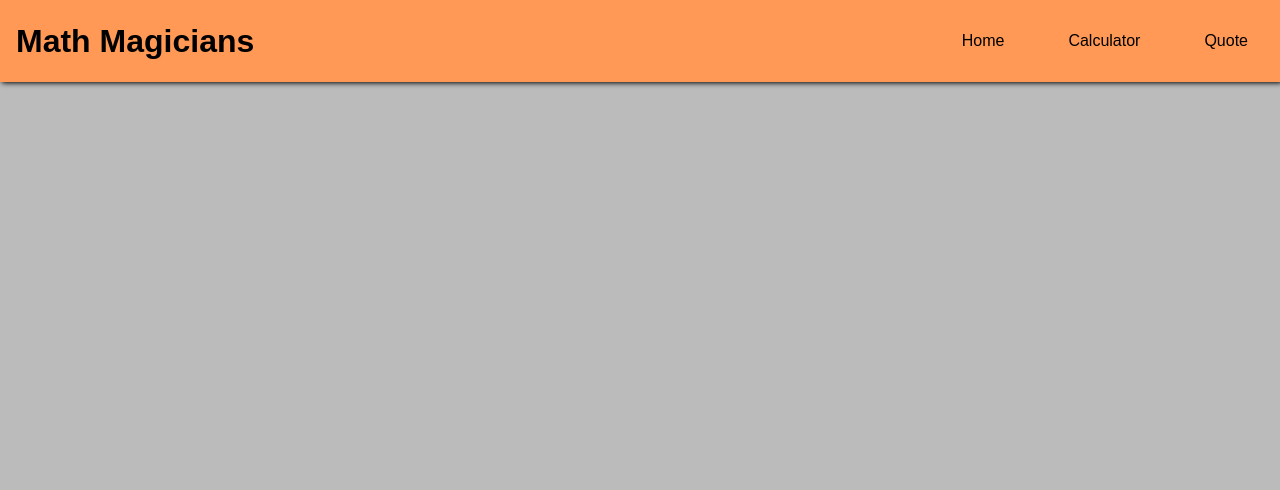
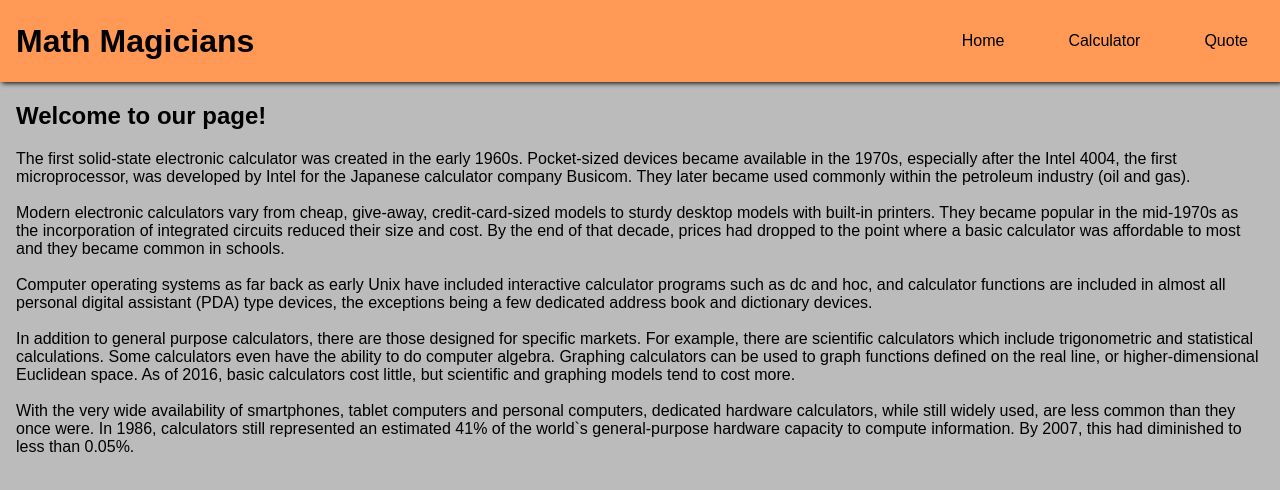
Before and after one commit to ryxtor/math-magicians, a React (Create React App) app: page / in a window 1280 px wide. Shown: the top 490 px of the page. Built offline with nearby package versions, Linux system fonts and the light colour scheme.

Commit message:
Fix Routes

```diff
--- a/src/App.js
+++ b/src/App.js
@@ -1,5 +1,5 @@
 import React from 'react';
-import { Routes, Route } from 'react-router-dom';
+import { Routes, Route, Outlet } from 'react-router-dom';
 import './App.css';
 import Calculator from './components/Calculator';
 import Home from './components/Home';
@@ -14,9 +14,11 @@ export default class App extends React.Component {
   render() {
     return (
       <Routes>
-        <Route path="math-magicians/" element={<Home />} />
-        <Route path="math-magicians/calculator" element={<Calculator />} />
-        <Route path="math-magicians/quote" element={<Quote />} />
+        <Route path="/" element={<Outlet />}>
+          <Route index element={<Home />} />
+          <Route path="calculator" element={<Calculator />} />
+          <Route path="quote" element={<Quote />} />
+        </Route>
       </Routes>
     );
   }
--- a/src/components/Header.js
+++ b/src/components/Header.js
@@ -4,9 +4,9 @@ const Header = () => (
   <header>
     <h1 className="header-title">Math Magicians</h1>
     <nav className="navbar">
-      <Link to="math-magicians/" className="link">Home</Link>
-      <Link to="math-magicians/calculator" className="link">Calculator</Link>
-      <Link to="math-magicians/quote" className="link">Quote</Link>
+      <Link to="/" className="link">Home</Link>
+      <Link to="/calculator" className="link">Calculator</Link>
+      <Link to="/quote" className="link">Quote</Link>
     </nav>
   </header>
 );
--- a/src/index.js
+++ b/src/index.js
@@ -1,17 +1,17 @@
 import React from 'react';
 import ReactDOM from 'react-dom';
 import './index.css';
-import { BrowserRouter } from 'react-router-dom';
+import { HashRouter } from 'react-router-dom';
 import App from './App';
 import Header from './components/Header';
 import reportWebVitals from './reportWebVitals';
 
 ReactDOM.render(
   <React.StrictMode>
-    <BrowserRouter>
+    <HashRouter>
       <Header />
       <App />
-    </BrowserRouter>
+    </HashRouter>
   </React.StrictMode>,
   document.getElementById('root'),
 );
```
